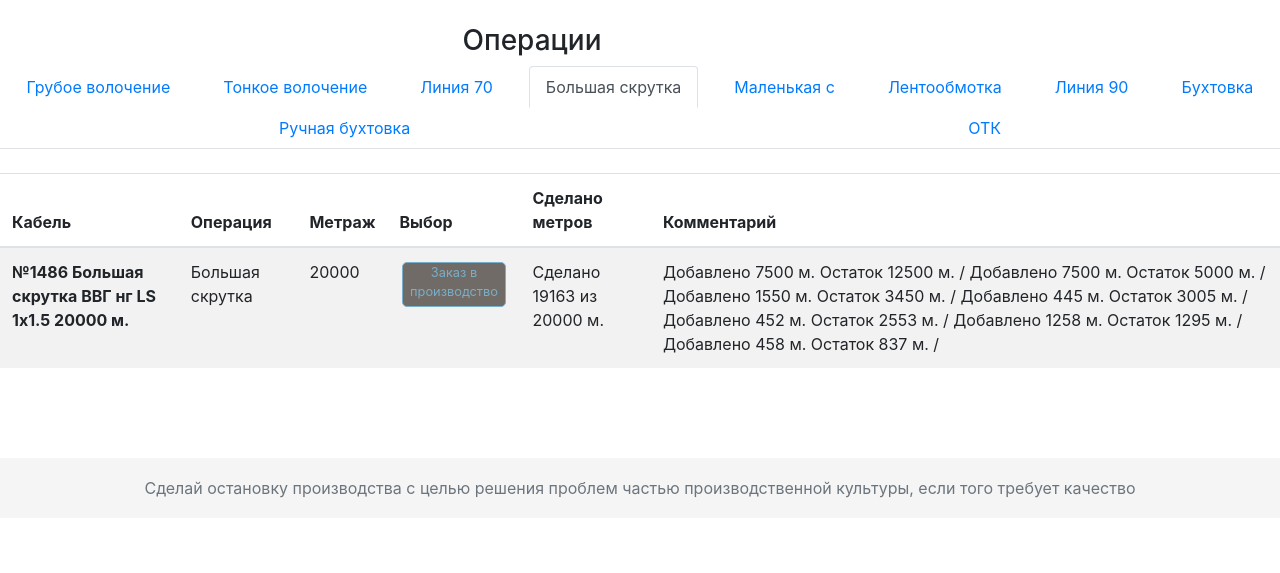
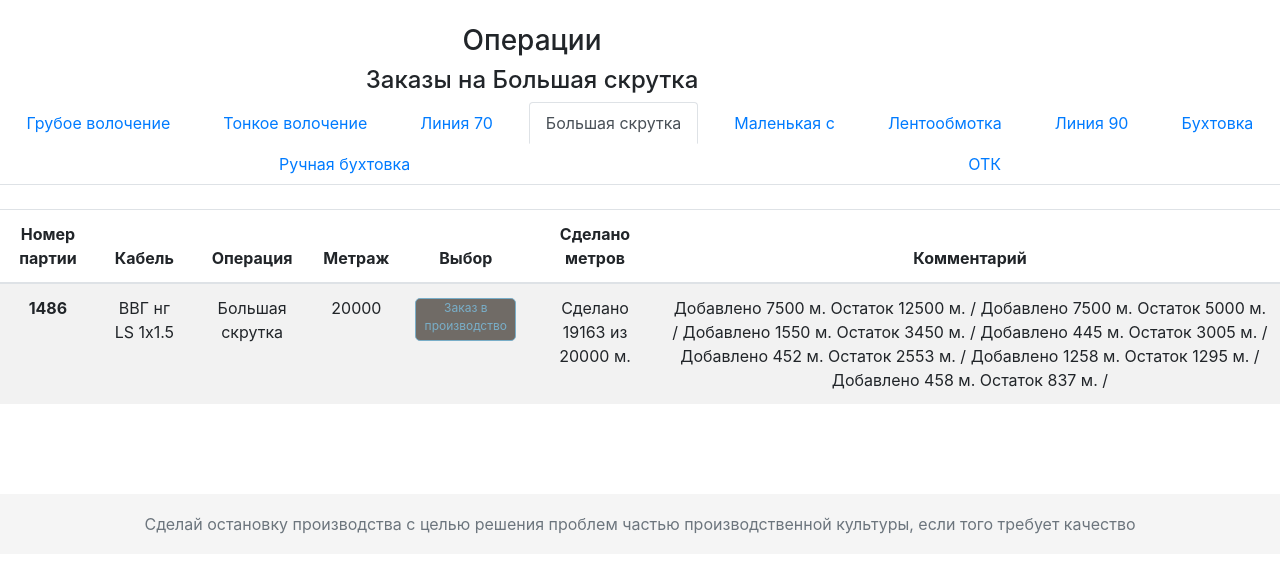
Before and after one commit to dima777939/ProdLogs, a Django app: page /orders/production/bolshaya-skrutka/ in a window 1280 px wide. Shown: the part 92-665 px from the top of the page. Run offline with Django 3.2, Linux system fonts and the light colour scheme; data comes from the database, SQL or seed files in the repository; parts of the project's set-up code (start-up, migrations or seed data) failed here and were passed over; some libraries are stand-ins or nearby versions.

Commit message:
update style and design templates

```diff
--- a/orders/templates/orders/order_production_list.html
+++ b/orders/templates/orders/order_production_list.html
@@ -3,6 +3,7 @@
 {% block content %}
     <br>
     <h3>Операции</h3>
+	<h4>Заказы на {{ operation.name }}</h4>
   <ul class="nav nav-tabs">
       {% for o in operations %}
           <li class="nav-item">
@@ -10,26 +11,27 @@
           </li>
       {% endfor %}
   </ul><br>
-{#	<div class="container-xxl">#}
-    <table class="table table-striped align-middle table-responsive-md table-hover shelf">
+ <table class="table table-striped align-middle table-responsive-md table-hover text-center shelf">
   <thead>
     <tr>
+	  <th scope="col">Номер партии</th>
       <th scope="col">Кабель</th>
       <th scope="col">Операция</th>
       <th scope="col">Метраж</th>
       <th>Выбор</th>
       {% if operation.slug in ITERATION_OPERATIONS %}
-      <th>Сделано катушек</th>
+      <th scope="col">Сделано катушек</th>
       {% else %}
-      <th>Сделано метров</th>
+      <th scope="col">Сделано метров</th>
       {% endif %}
-      <th>Комментарий</th>
+      <th scope="col">Комментарий</th>
     </tr>
   </thead>
   <tbody>
   {% for order in orders_in_prod %}
     <tr>
-      <th scope="row">{{ order.order }}</th>
+      <th scope="row">{{ order.order.batch_number }}</th>
+	  <td>{{ order.order.plastic }} {{ order.order.design }} {{ order.order.purpose }} {{ order.order.cores }}x{{ order.order.crosssection }}</td>
       <td>{{ operation }}</td>
       <td>{{ order.order.footage }}</td>
 	  {% if operation.slug == 'gruboe-volochenie' %}
@@ -49,5 +51,4 @@
     {% endfor %}
   </tbody>
  </table>
-{#	</div>#}
 {% endblock %}
--- a/orders/templates/orders/orders_detail.html
+++ b/orders/templates/orders/orders_detail.html
@@ -23,9 +23,6 @@
             <div class="col">
                 {{ order.updated }}
             </div>
-            <div class="col">
-                {{ order.finished }}
-            </div>
         </div>
     </div>
 {% endblock %}
--- a/static/css/style.css
+++ b/static/css/style.css
@@ -6,6 +6,7 @@ html {
 
 @media (min-width: 320px){
     html {font-size: 0.6rem}
+    .link_button {font-size: 0.8rem; padding-bottom: 2px}
     .table {min-width: 0}
 }
 
@@ -20,11 +21,12 @@ html {
 
 @media (min-width: 992px){
     html {font-size: 0.95rem}
+    .link_button {font-size: 0.75rem}
 }
 
 @media (min-width: 1200px){
     html {font-size: 1rem}
-    .link_button {font-size: 0.8rem}
+
 }
 
 @media screen and (min-resolution: 250dpi) and (orientation: landscape){
@@ -97,7 +99,6 @@ a.dark:hover {
     min-width: 0;
     margin: 20px;
     padding:7px;
-    /*border: 1px solid;*/
     border-radius: 5px
 }
 
@@ -113,7 +114,6 @@ a.dark:hover {
     background-color: aliceblue;
     justify-content: space-around;
     align-items: center;
-    max-width: 900px;
     min-height: 70px;
     border-color: #c5c207;
     box-shadow: 6px 4px 4px #c4c11c;
@@ -121,8 +121,6 @@ a.dark:hover {
 
 .block_card {
     flex-direction: column;
-    /*min-height: 750px;*/
-    /*min-width: 700px;*/
     margin: 15px;
 }
 
@@ -158,15 +156,7 @@ a.dark:hover {
 table {
     width: 95%;
     border-spacing:0;
-    /*min-width: 850px;*/
     border-collapse: collapse;
-}
-
-table th, table td {
-    text-align: left;
-    /*font-size: 14px;*/
-    padding: 5px;
-    margin: 0;
 }
 
 table.shelf {
@@ -181,7 +171,7 @@ table.shelf {
     overflow:hidden;
 }
 
-h1, h2, h3, h5, h6 {
+h1, h2, h3, h4 , h5, h6 {
     width: 80%;
     margin-left: 20px;
     margin-right: 20px;
```
Also changed, not shown: manufactur/templates/manufactur/user/main.html (+5 -5 lines), manufactur/templates/manufactur/user/user_detail.html (+6 -6 lines).
